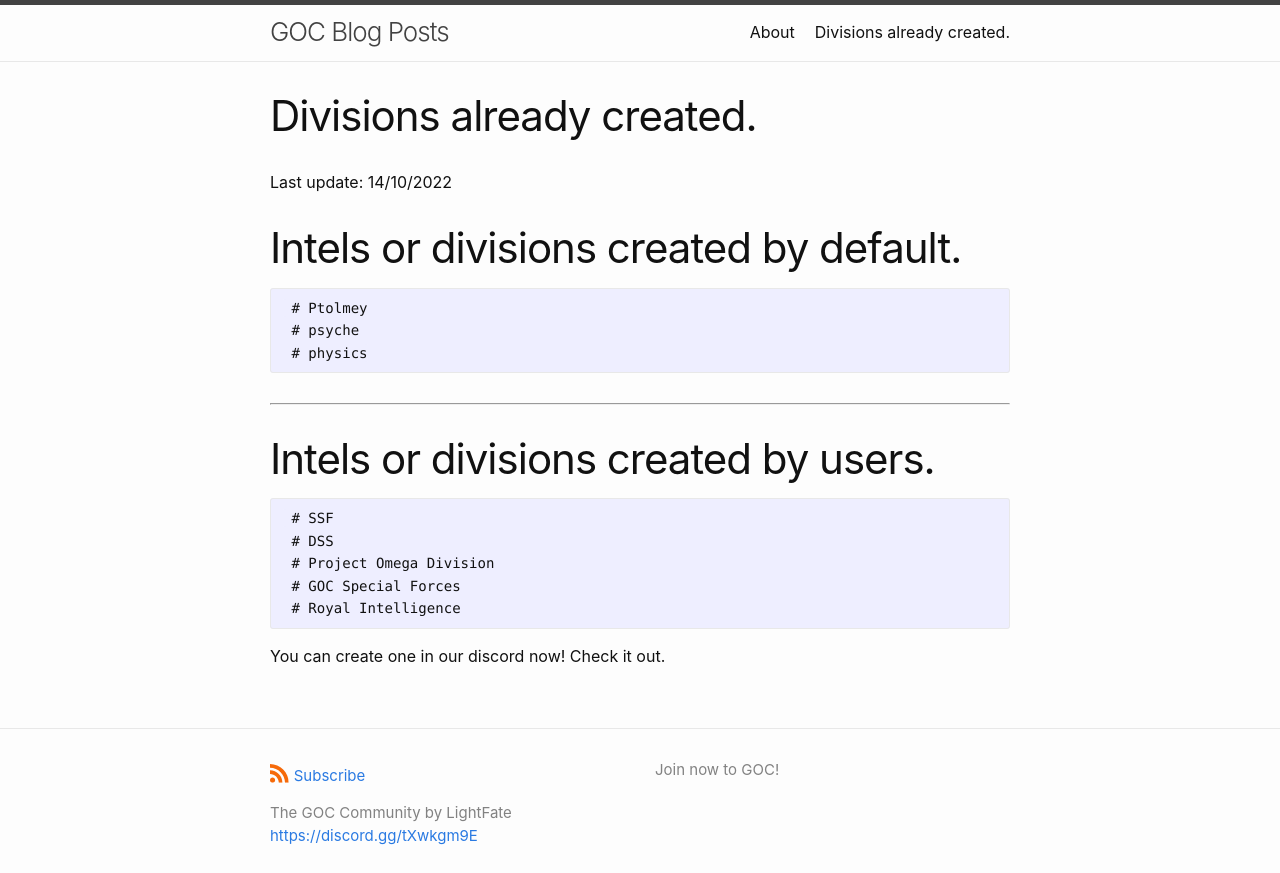
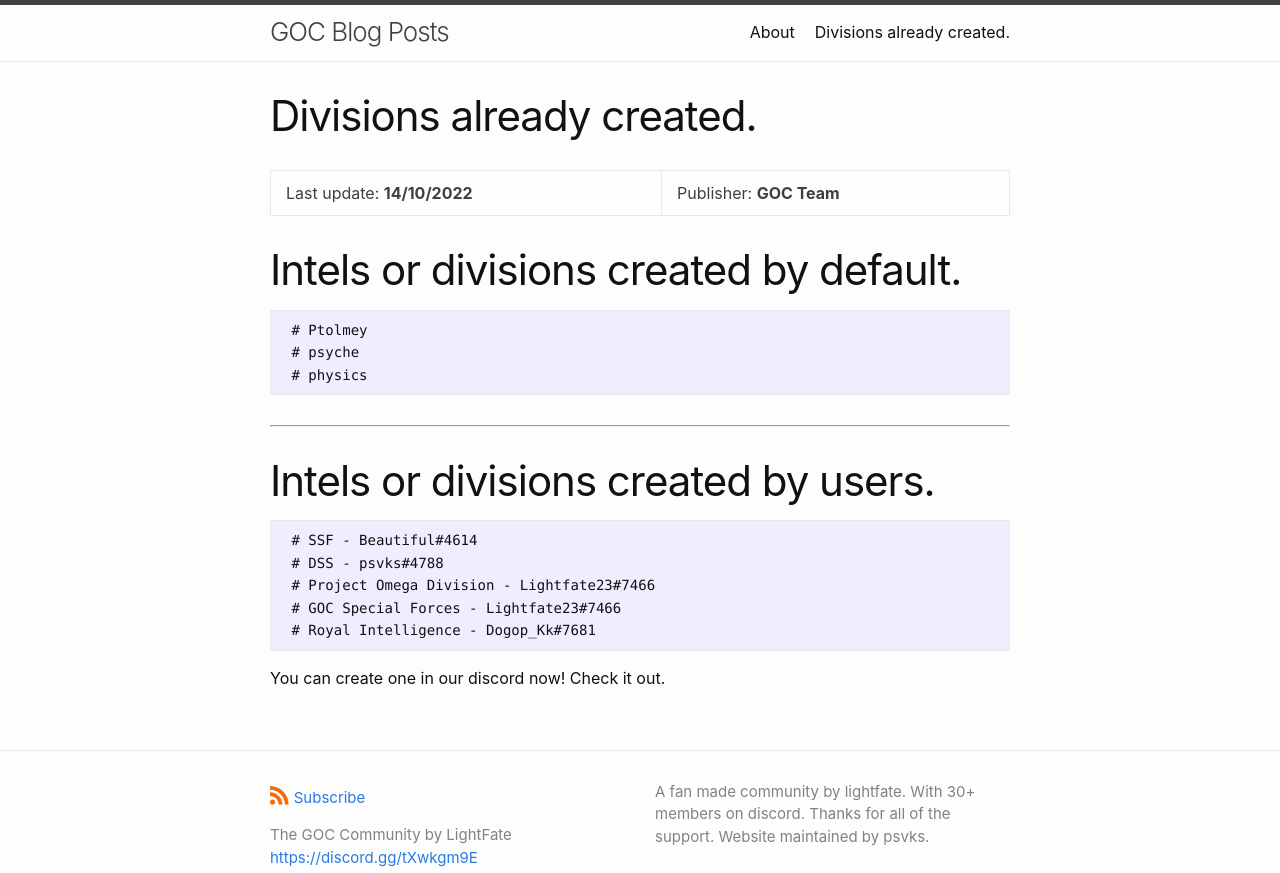
Before and after one commit to gocservice/goc, a Jekyll site: the page built from divisions.md, in a window 1280 px wide, cut to the strip 0-873 px from the top of the page. Built offline with Jekyll 4.4.1, drawn with Linux system fonts in a browser that asks for light colours.

Commit message:
revamp for 3 objects

````diff
--- a/_config.yml
+++ b/_config.yml
@@ -3,7 +3,8 @@ author:
   name: The GOC Community by LightFate
   email: https://discord.gg/tXwkgm9E
 description: > # this means to ignore newlines until "show_excerpts:"
-  Join now to GOC!
+  A fan made community by lightfate. With 30+ members on discord. Thanks for all of the support.
+  Website maintained by psvks.
 
 show_excerpts: false # set to true to show excerpts on the homepage
 
--- a/divisions.md
+++ b/divisions.md
@@ -4,7 +4,7 @@ title: Divisions already created.
 permalink: /divisions-created/
 ---
 
-Last update: 14/10/2022
+Last update: **14/10/2022** | Publisher: **GOC Team**
 
 # Intels or divisions created by default.
 
@@ -19,11 +19,11 @@ Last update: 14/10/2022
 # Intels or divisions created by users.
 
 ```markdown
- # SSF
- # DSS
- # Project Omega Division
- # GOC Special Forces
- # Royal Intelligence
+ # SSF - Beautiful#4614
+ # DSS - psvks#4788
+ # Project Omega Division - Lightfate23#7466
+ # GOC Special Forces - Lightfate23#7466
+ # Royal Intelligence - Dogop_Kk#7681
 ```
 
 
````
Also changed, not shown: about.md (+15 -1 lines).
